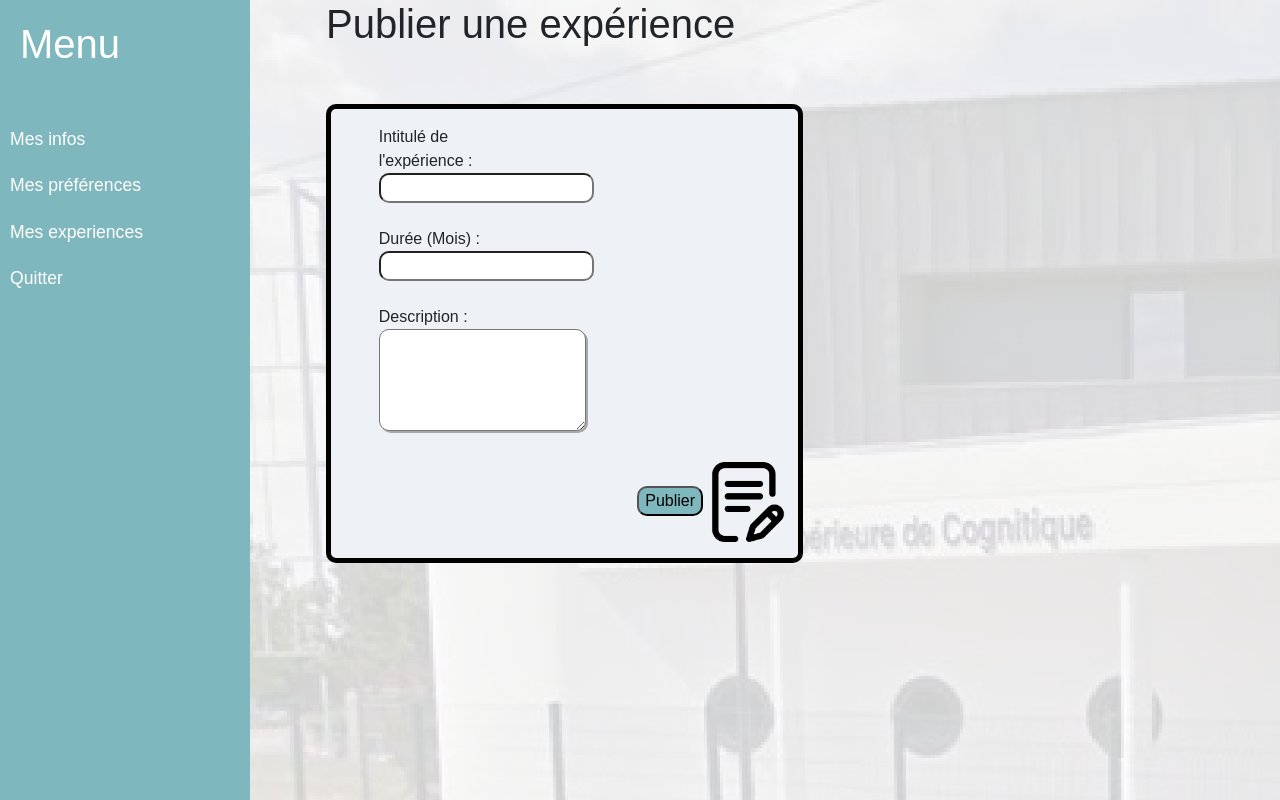
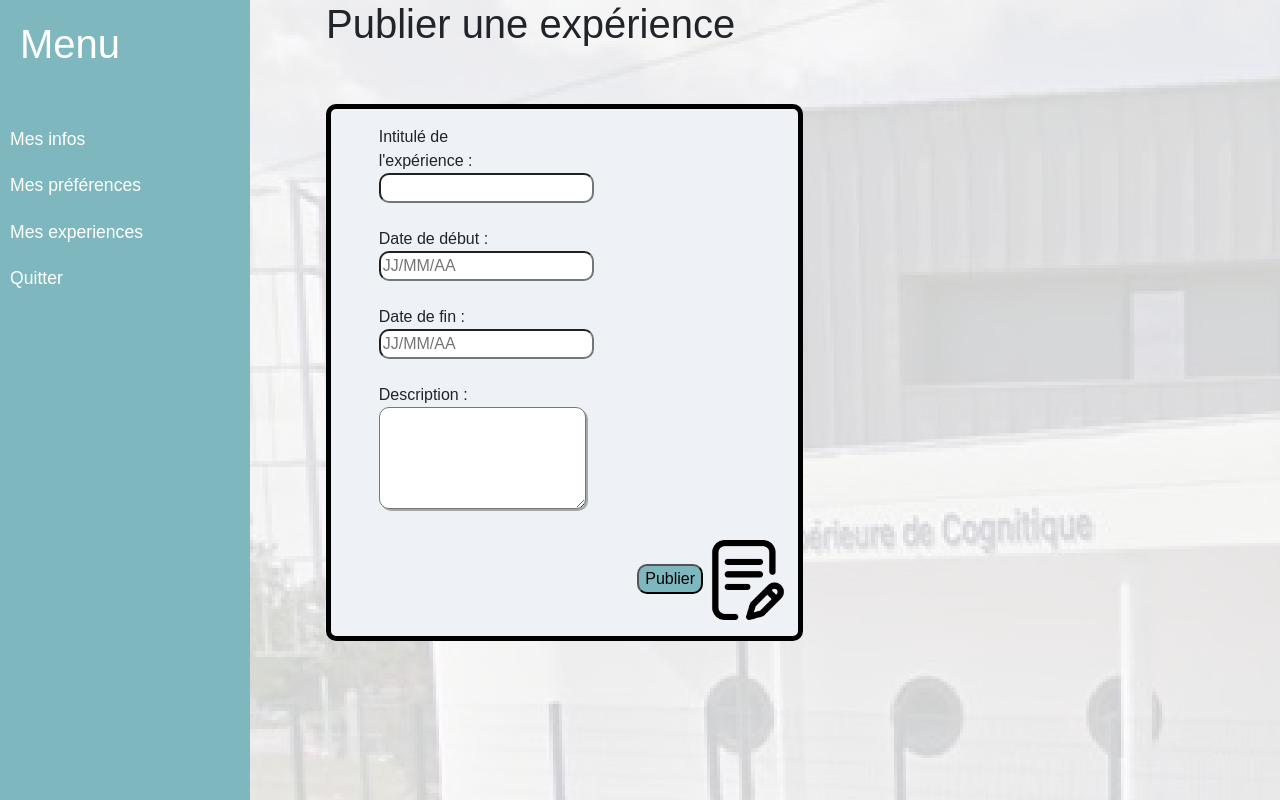
Before and after one commit to lottierocuet/ProjetComWeb, a PHP site: page /Experience.php in a window 1280 px wide. Run offline with PHP 8.4, Linux system fonts and the light colour scheme; some libraries are stand-ins or nearby versions.

Commit message:
Update Experience.php

```diff
--- a/Projet_Web/Experience.php
+++ b/Projet_Web/Experience.php
@@ -23,8 +23,11 @@
                                     <label for="intitule">Intitulé de l'expérience :</label>
                                     <input type="text" name="intitule" required/> <br/>
                                     <br/>
-                                    <label for="duree">Durée (Mois) :</label>
-                                    <input type="number" name="duree" required/> <br/>
+                                    <label for="date_debut">Date de début :</label>
+                                    <input placeholder = "JJ/MM/AA" type="text" name="date_debut" required/> <br/>
+                                    <br/>
+                                    <label for="date_fin">Date de fin :</label>
+                                    <input placeholder = "JJ/MM/AA" type="text" name="date_fin"/> <br/>
                                     <br/>
                                     <label for="description">Description :</label>
                                     <textarea name = "description" rows = "4"></textarea><br/>
```
